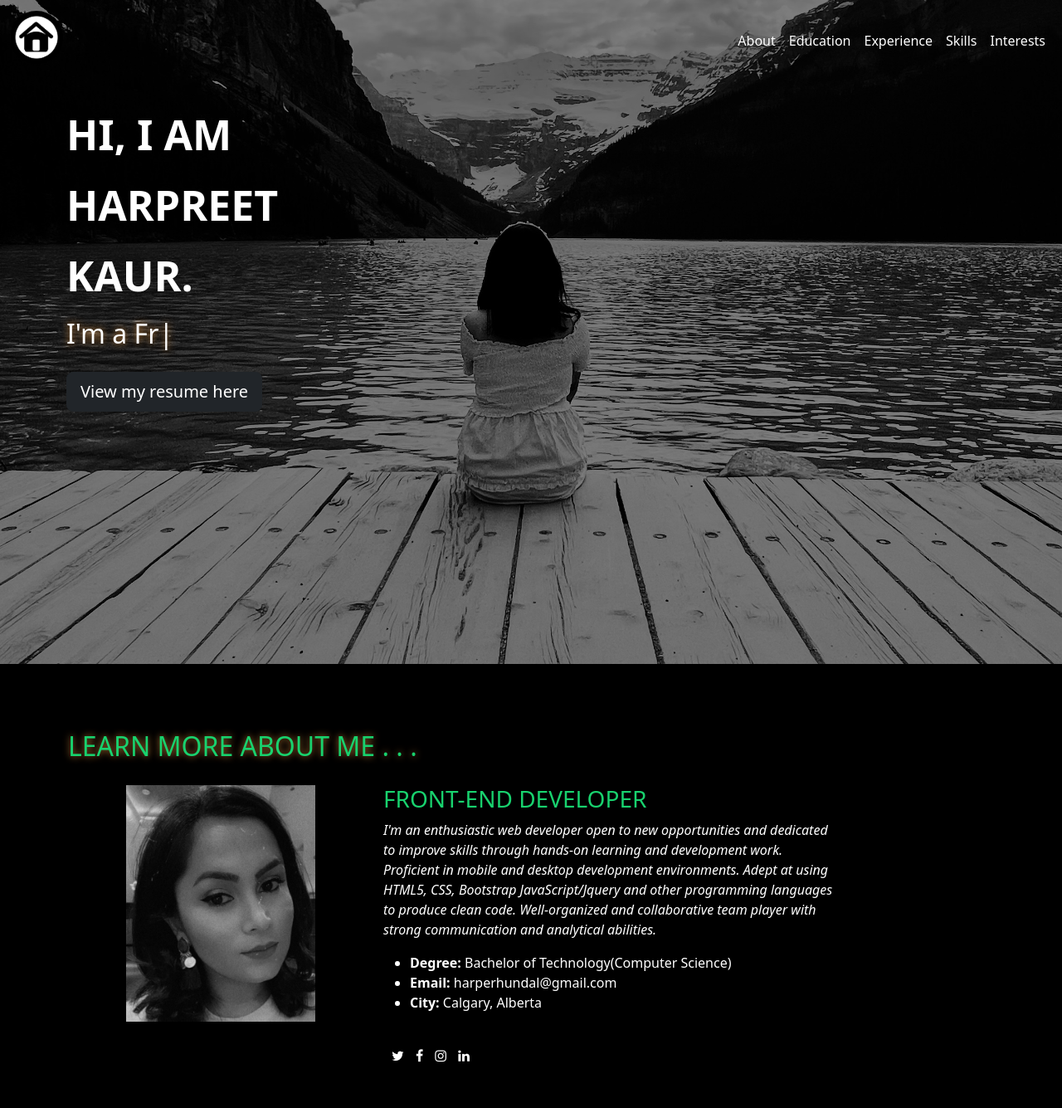
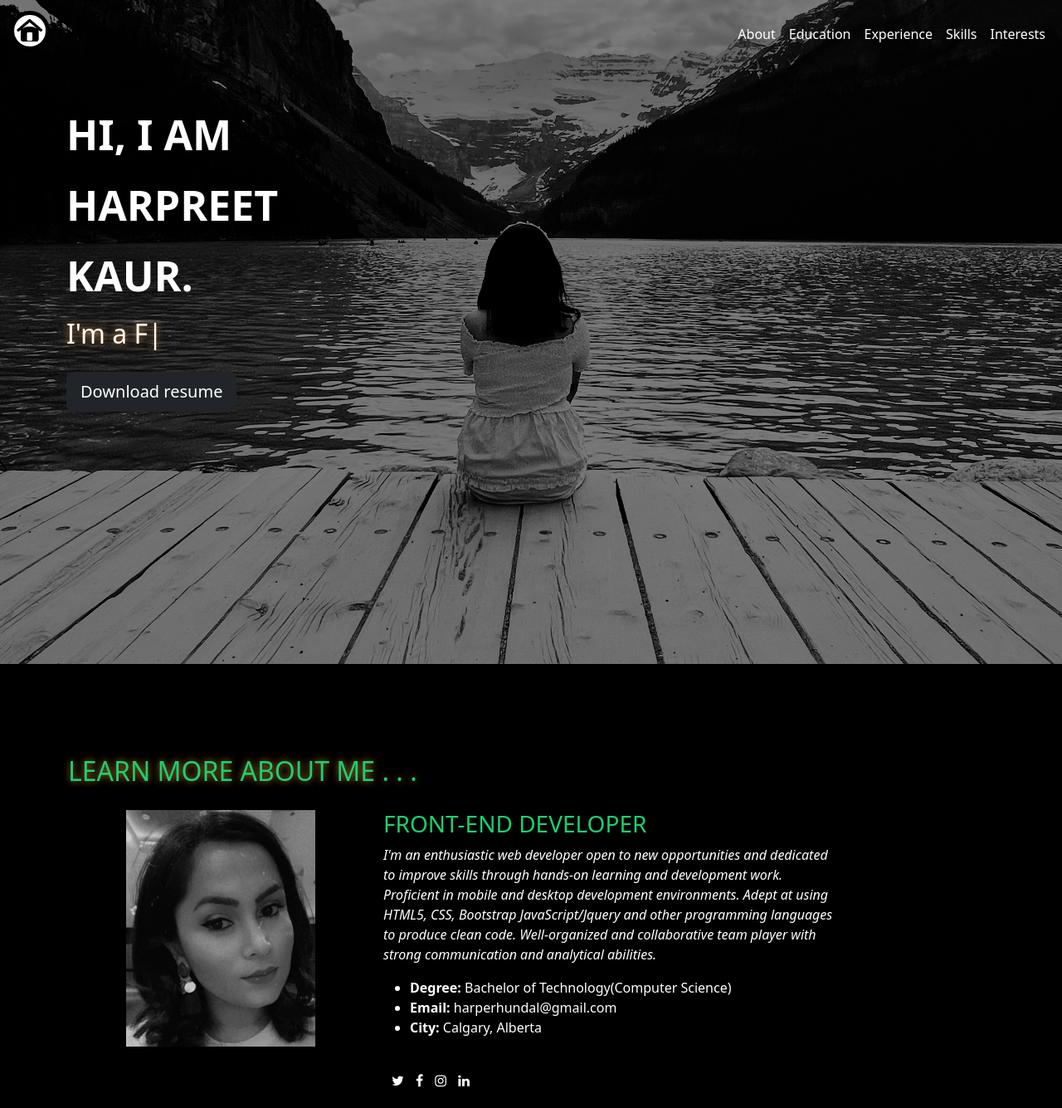
Before and after one commit to harp391/harp391.github.io, a plain HTML site: page index.html in a window 1280 px wide. Shown: the top 1335 px of the page at 83% size. Drawn offline with nearby package versions, Linux system fonts and the light colour scheme.

Commit message:
almost done

```diff
--- a/css/style.css
+++ b/css/style.css
@@ -10,6 +10,9 @@
 .navbar{
     font-size: 16px;
     text-transform: initial;
+    display: block;
+    position: fixed;
+    width: 100%;
 
 }
 
@@ -17,11 +20,7 @@
     color: #fff;
 }
 
-/* .img-profile {
-    border-radius: 50%!important;
-    border-color: black;
-    background-color: black;
-} */
+
 
 .container-fluid a:hover {
     color: #18d26e;
@@ -102,8 +101,8 @@
 }
 
 .about, .education, .experience, .skills{
-    padding-top: 60px;
-    padding-bottom: 30px;
+    padding-top: 90px;
+    padding-bottom: 60px;
     bottom: 100px;
 
     background-color: black;
--- a/index.html
+++ b/index.html
@@ -18,9 +18,9 @@
  <!-- ======= Header ======= -->
  <header id="header">
     <div class="container">
-     <nav class="navbar navbar-expand-lg navbar-dark fixed-top">
+     <nav class="navbar navbar-fixed navbar-expand-lg navbar-dark fixed-top">
         <div class="container-fluid">
-          <a class="navbar-brand" href="index.html"><img class="img-fluid rounded-circle img-profile mx-auto mb-2" src="images/home.jpg" alt="home-img" width="80" height="30"></a>
+          <a class="navbar-brand" href="index.html"><img class="img-fluid rounded-circle img-profile mx-auto mb-2" src="images/home.jpg" alt="home-img" width="60" height="20"></a>
           <button class="navbar-toggler" type="button" data-bs-toggle="collapse" data-bs-target="#navbarNav" aria-controls="navbarNav" aria-expanded="false" aria-label="Toggle navigation">
             <span class="navbar-toggler-icon"></span>
           </button>
@@ -56,7 +56,7 @@
           <div class="titles-wrap">
             <h1>hi, i am <br>harpreet <br> kaur.</h1>
             <h2><span class="txt-rotate"></span></h2>
-            <a class="btn btn-dark btn-lg" href="#resume" role="button">View my resume here</a>
+            <a class="btn btn-dark btn-lg" href="HARPREET_Resume.docx" role="button">Download resume</a>
 
            </div>
         </div>
@@ -143,7 +143,7 @@
           </div>
 
           <div class="col-lg-6">
-            <div class="eduaction-item">
+            <div class="education-item">
               <h4>Bachelor of Technology: Computer Science</h4>
               <h5>Aug 2009 - Jul 2013</h5>
               <p><em>Punjab Technical University, Punjab, India</em></p>
@@ -243,11 +243,11 @@
                 </div>
 
                 <div class="progressBar">
-                    <h4>Jquery</h4>
-                    <div class="progressBarcontainer">
+                  <h4>Jquery</h4>
+                  <div class="progressBarcontainer">
                         <div class="speech-bubble jquery">80%</div>
                         <div class="progressBarValue jq"></div>
-                </div>
+                  </div>
                 </div>
           </div>
 
@@ -354,7 +354,7 @@
 
     <script src="js/jquery-3.6.1.min.js"></script>
     <script src="js/typed.min.js"></script>
-    <script src="https://kit.fontawesome.com/yourcode.js" crossorigin="anonymous"></script>
+    <!-- <script src="https://kit.fontawesome.com/yourcode.js" crossorigin="anonymous"></script> -->
     <script src="https://cdn.jsdelivr.net/npm/bootstrap@5.0.2/dist/js/bootstrap.bundle.min.js" crossorigin="anonymous"></script>
     <script src="js/script.js"></script>
 </body>
--- a/js/script.js
+++ b/js/script.js
@@ -13,7 +13,11 @@ var skills = {
     ht: 100,
     cs: 95,
     js: 85,
-    jq: 80
+    jq: 80,
+    ap: 90,
+    ai: 85,
+    cr: 90,
+    co: 97
   };
 
   $.each(skills, function(key, value) {
```
Also changed, not shown: 2 other files.
